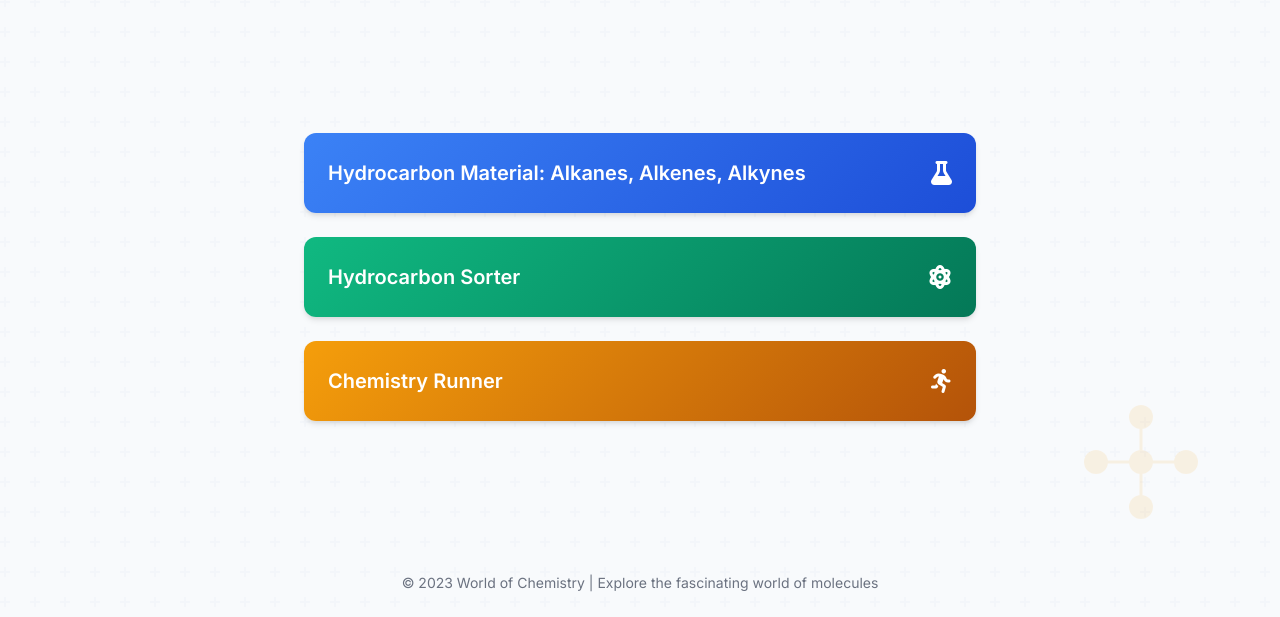
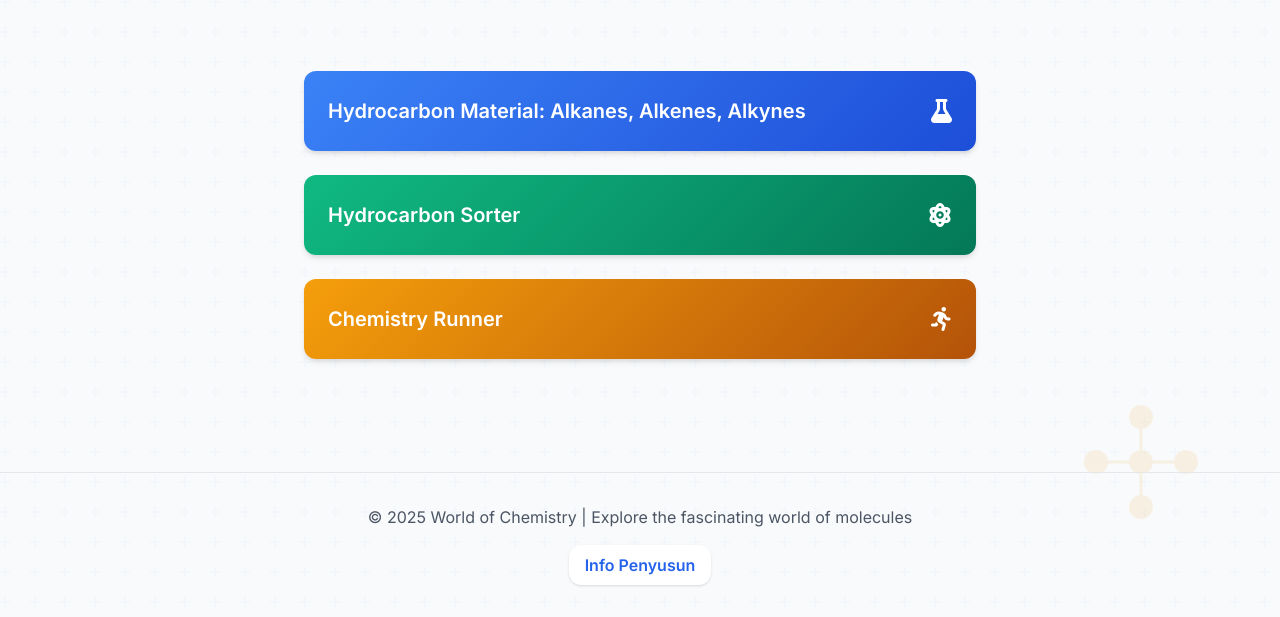
Before and after one commit to Ipung1922/HydrocarbonGames, a plain HTML site: page index.html in a window 1280 px wide. Shown: the part 183-800 px from the top of the page. Drawn offline with nearby package versions, Linux system fonts and the light colour scheme.

Commit message:
Update index.html

```diff
--- a/index.html
+++ b/index.html
@@ -114,10 +114,15 @@
             </a>
         </div>
     </main>
-
-    <footer class="py-6 text-center text-gray-500 text-sm">
-        <p>© 2023 World of Chemistry | Explore the fascinating world of molecules</p>
-    </footer>
+ <!-- Footer -->
+       <footer class="text-center py-8 border-t border-gray-200 mt-12">
+    <p class="text-gray-600">© 2025 World of Chemistry | Explore the fascinating world of molecules</p>
+    <div class="flex justify-center space-x-4 mt-4">
+        <div class="bg-white rounded-xl shadow px-4 py-2">
+            <a href="profil.html" class="text-blue-600 hover:text-blue-800 font-semibold">Info Penyusun</a>
+        </div>
+    </div>
+</footer>
 
     <script>
         // Add a simple animation to buttons on page load
```
